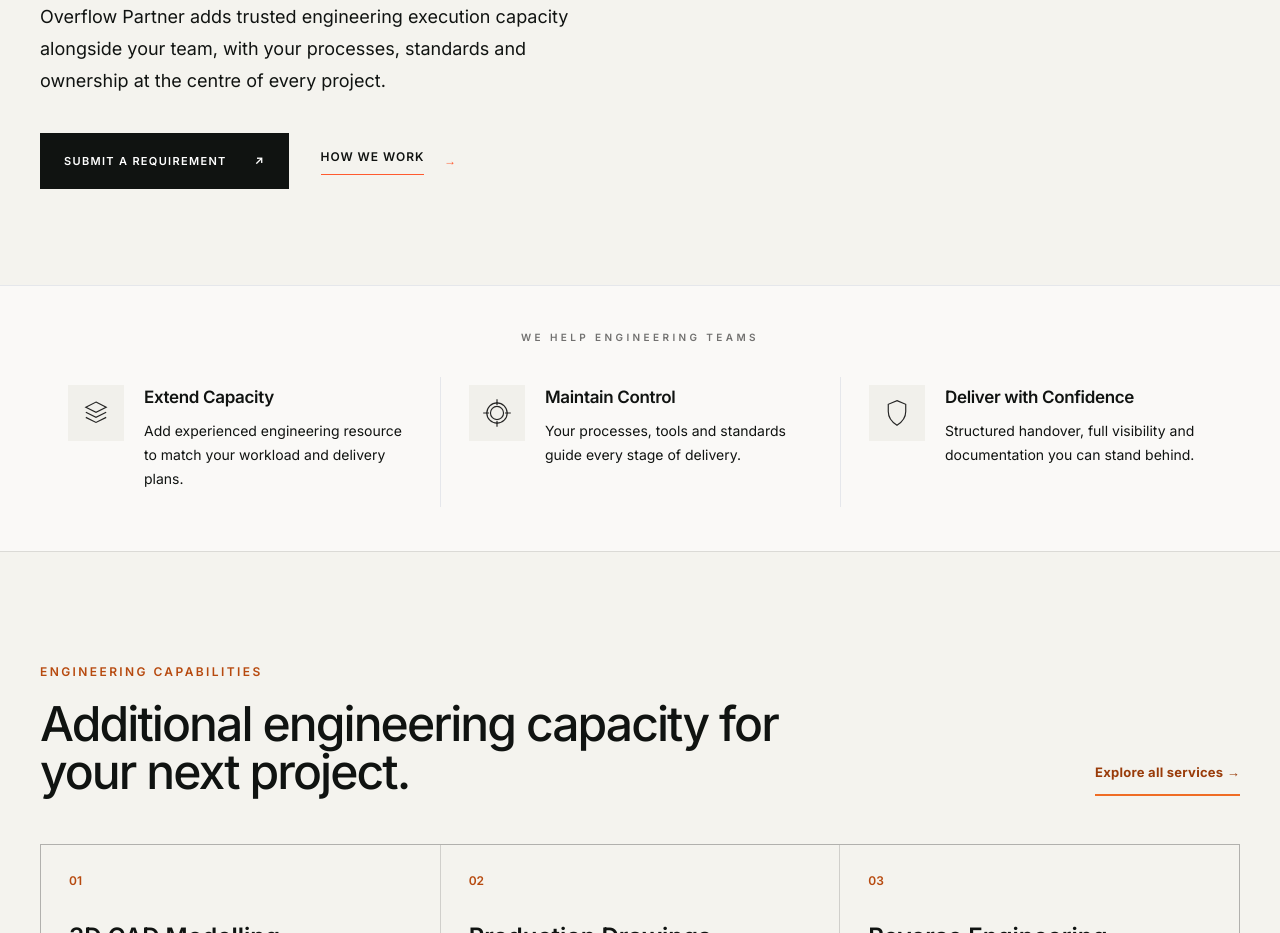
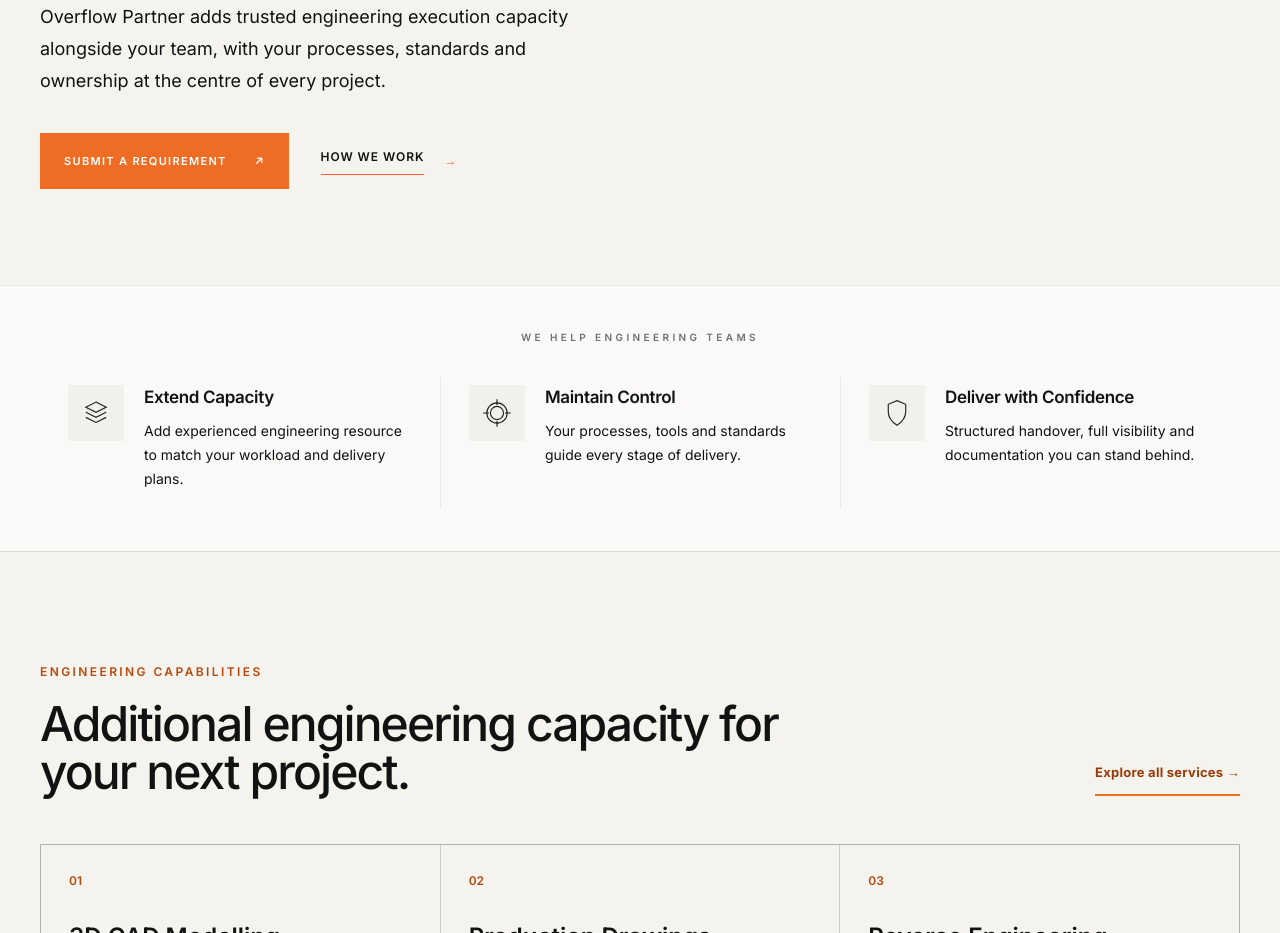
Before and after one commit to zeeshankhanminhas/Overflow-Partner, a Next.js app: page / in a window 1280 px wide. Shown: the part 840-1773 px from the top of the page. Built offline with nearby package versions, Linux system fonts and the light colour scheme; no server answers.

Commit message:
Complete visual consistency and accurate draft claims components/Hero.tsx

```diff
--- a/components/Hero.tsx
+++ b/components/Hero.tsx
@@ -62,7 +62,7 @@ export default function Hero() {
             </p>
             <div className="mt-9 flex flex-wrap items-center gap-8">
               <a
-                className="inline-flex min-h-14 items-center gap-7 bg-[#101311] px-6 py-3 text-[11px] font-semibold uppercase tracking-[0.12em] text-white transition-opacity hover:opacity-85"
+                className="inline-flex min-h-14 items-center gap-7 bg-[#ef6c24] px-6 py-3 text-[11px] font-semibold uppercase tracking-[0.12em] text-white transition-colors hover:bg-[#b74a0f]"
                 href="#contact"
               >
                 Submit a requirement <span aria-hidden="true">↗</span>
```
